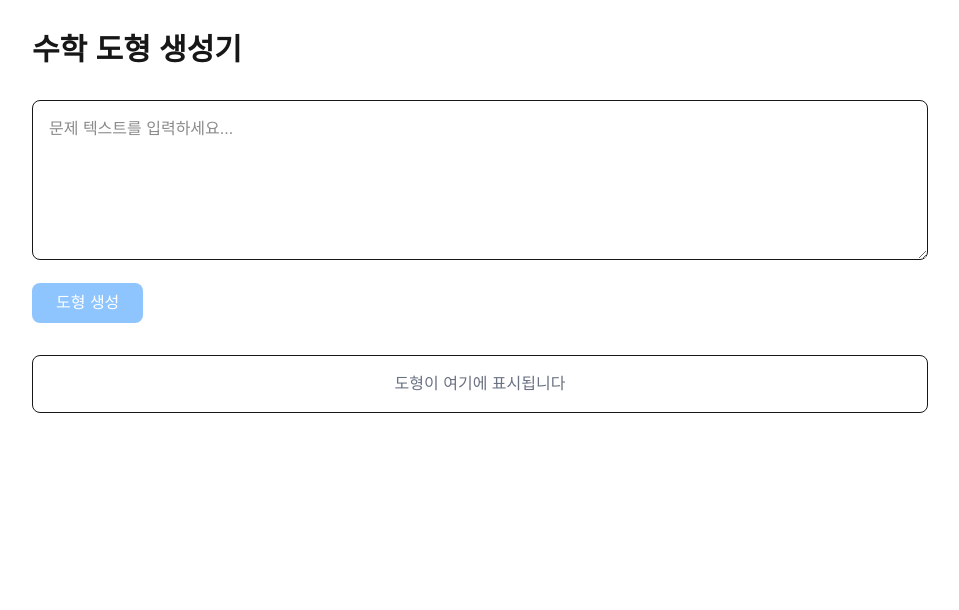
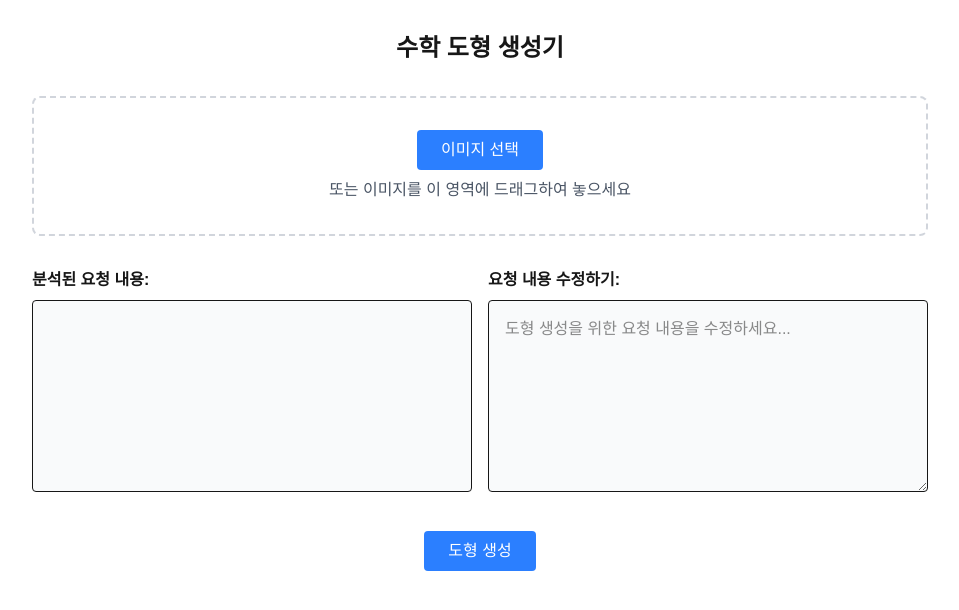
Before and after one commit to alisyos/diagram, a Next.js app: page / in a window 1280 px wide. Shown: the top 610 px of the page, without its empty margins (160-1119 px from the left). Built offline with nearby package versions, Linux system fonts and the light colour scheme.

Commit message:
feat: 이미지 업로드 UI 개선 및 드래그 앤 드롭 기능 추가

```diff
--- /dev/null
+++ b/app/api/analyze-problem/route.ts
@@ -0,0 +1,76 @@
+import { NextResponse } from 'next/server';
+import OpenAI from 'openai';
+
+const openai = new OpenAI({
+  apiKey: process.env.OPENAI_API_KEY,
+});
+
+export async function POST(request: Request) {
+  try {
+    const { base64Image } = await request.json();
+
+    const completion = await openai.chat.completions.create({
+      model: "gpt-4o",
+      messages: [
+        {
+          role: "system",
+          content: `당신은 기하학 문제를 분석하여, 문제에서 제공된 정보를 기반으로 자연어 요청을 생성하는 역할을 합니다.
+이미지 파일 형태로 공유되는 입력된 기하 문제를 다음의 규칙에 따라 변환하십시오.
+
+[기본 도형의 형태와 조건]
+문제에서 제시된 도형의 종류를 명확하게 설명합니다. (예: 평행사변형, 사다리꼴, 삼각형 등)
+도형이 특정한 성질을 가지면 명시합니다. (예: 직각삼각형, 정사각형, 직사각형 등)
+
+[점의 배치]
+문제에서 주어진 점들을 도형 내에서 어디에 위치하는지 설명합니다.
+주요 점들이 연결되는 방법을 나열합니다.
+
+[선분의 특성]
+문제에서 주어진 선분과 그 길이를 포함합니다.
+특정한 비율 관계가 있으면 명시합니다.
+
+[직각 관계 및 평행 관계]
+문제에서 언급된 직각 관계(⊥) 및 평행 관계(∥)를 포함합니다.
+
+[특정 점의 역할]
+특정 점이 도형 내에서 하는 역할을 설명합니다. (예: 선의 중점, 연장선과의 교점 등)
+
+[추가 조건]
+문제에서 주어진 특별한 조건이 있으면 포함합니다.
+
+응답은 번호가 매겨진 목록 형태로 제공하세요.`
+        },
+        {
+          role: "user",
+          content: [
+            {
+              type: "image_url",
+              image_url: {
+                url: base64Image,
+                detail: "high"
+              }
+            },
+            {
+              type: "text",
+              text: "이 수학 문제를 분석하여 도형 생성을 위한 자연어 요청으로 변환해주세요."
+            }
+          ]
+        }
+      ],
+      max_tokens: 1000,
+    });
+
+    const content = completion.choices[0].message.content;
+    if (!content) {
+      throw new Error('GPT 응답이 비어있습니다.');
+    }
+
+    return NextResponse.json({ content });
+  } catch (error) {
+    console.error('Error:', error);
+    return NextResponse.json(
+      { error: error instanceof Error ? error.message : '문제 분석 중 오류가 발생했습니다.' },
+      { status: 500 }
+    );
+  }
+}
--- a/app/api/generate-geometry/route.ts
+++ b/app/api/generate-geometry/route.ts
@@ -29,6 +29,7 @@ export async function POST(request: Request) {
 2. 문제에서 명시적으로 언급된 선분들을 식별합니다.
 3. 도형의 특성(평행, 수직, 길이 비율 등)을 분석합니다.
 4. 모든 기하학적 조건을 만족하는 좌표를 계산합니다.
+5. 원이 언급된 경우, 중심점과 반지름을 식별합니다.
 
 직각삼각형 처리 방법:
 1. 직각이 있는 꼭지점을 기준점으로 설정합니다.
@@ -48,6 +49,13 @@ export async function POST(request: Request) {
       "end": string,        // 끝점 라벨
       "length": number,     // 선분의 길이 (선택적)
       "showLength": boolean // 길이를 표시할지 여부, 기본값 false
+    }
+  ],
+  "circles": [
+    {
+      "center": string,     // 중심점 라벨
+      "radius": number,     // 반지름 길이
+      "showRadius": boolean // 반지름을 표시할지 여부, 기본값 false
     }
   ]
 }
@@ -85,7 +93,7 @@ ${text}
       const normalizedContent = cleanContent.replace(/(-?\d+)\/(\d+)/g, (_, num, den) => (Number(num) / Number(den)).toString());
       const geometryData = JSON.parse(normalizedContent);
 
-      if (!geometryData.points || !geometryData.lines) {
+      if (!geometryData.points || !geometryData.lines || !geometryData.circles) {
         throw new Error('잘못된 도형 데이터 형식입니다.');
       }
       return NextResponse.json(geometryData);
--- a/app/page.tsx
+++ b/app/page.tsx
@@ -1,18 +1,87 @@
 'use client';
 
-import { useState } from 'react';
+import { useState, useCallback } from 'react';
 import GeometryRenderer from './components/GeometryRenderer';
 
 export default function Home() {
-  const [input, setInput] = useState('');
+  const [imagePreview, setImagePreview] = useState<string | null>(null);
+  const [analyzedText, setAnalyzedText] = useState<string>('');
+  const [userText, setUserText] = useState<string>('');
   const [geometryData, setGeometryData] = useState(null);
-  const [error, setError] = useState('');
   const [isLoading, setIsLoading] = useState(false);
+  const [error, setError] = useState<string | null>(null);
+  const [isDragging, setIsDragging] = useState(false);
 
-  const handleSubmit = async (e: React.FormEvent) => {
+  const processImage = async (file: File) => {
+    if (!file) return;
+
+    setIsLoading(true);
+    setError(null);
+
+    try {
+      // 이미지를 Base64로 변환
+      const reader = new FileReader();
+      reader.onloadend = async () => {
+        const base64Image = reader.result as string;
+        setImagePreview(base64Image);
+
+        // 이미지 분석 API 호출
+        const response = await fetch('/api/analyze-problem', {
+          method: 'POST',
+          headers: {
+            'Content-Type': 'application/json',
+          },
+          body: JSON.stringify({ base64Image }),
+        });
+
+        const data = await response.json();
+        if (data.error) {
+          throw new Error(data.error);
+        }
+
+        setAnalyzedText(data.content);
+        setUserText(data.content);
+        setIsLoading(false);
+      };
+      reader.readAsDataURL(file);
+    } catch (err) {
+      setError(err instanceof Error ? err.message : '오류가 발생했습니다.');
+      setIsLoading(false);
+    }
+  };
+
+  const handleImageUpload = (e: React.ChangeEvent<HTMLInputElement>) => {
+    const file = e.target.files?.[0];
+    if (file) {
+      processImage(file);
+    }
+  };
+
+  const handleDragOver = (e: React.DragEvent) => {
     e.preventDefault();
-    setError('');
+    setIsDragging(true);
+  };
+
+  const handleDragLeave = (e: React.DragEvent) => {
+    e.preventDefault();
+    setIsDragging(false);
+  };
+
+  const handleDrop = (e: React.DragEvent) => {
+    e.preventDefault();
+    setIsDragging(false);
+
+    const file = e.dataTransfer.files?.[0];
+    if (file && file.type.startsWith('image/')) {
+      processImage(file);
+    }
+  };
+
+  const handleGenerateGeometry = async () => {
+    if (!userText) return;
+
     setIsLoading(true);
+    setError(null);
 
     try {
       const response = await fetch('/api/generate-geometry', {
@@ -20,20 +89,17 @@ export default function Home() {
         headers: {
           'Content-Type': 'application/json',
         },
-        body: JSON.stringify({ text: input }),
+        body: JSON.stringify({ text: userText }),
       });
 
       const data = await response.json();
-
-      if (!response.ok) {
-        throw new Error(data.error || '도형 생성 중 오류가 발생했습니다.');
+      if (data.error) {
+        throw new Error(data.error);
       }
 
       setGeometryData(data);
-    } catch (error) {
-      console.error('Error:', error);
-      setError(error instanceof Error ? error.message : '도형 생성 중 오류가 발생했습니다.');
-      setGeometryData(null);
+    } catch (err) {
+      setError(err instanceof Error ? err.message : '도형 생성 중 오류가 발생했습니다.');
     } finally {
       setIsLoading(false);
     }
@@ -41,39 +107,90 @@ export default function Home() {
 
   return (
     <main className="min-h-screen p-8">
-      <div className="max-w-4xl mx-auto">
-        <h1 className="text-3xl font-bold mb-8">수학 도형 생성기</h1>
+      <div className="max-w-4xl mx-auto space-y-8">
+        <h1 className="text-2xl font-bold text-center">수학 도형 생성기</h1>
 
-        <form onSubmit={handleSubmit} className="mb-8">
-          <textarea
-            value={input}
-            onChange={(e) => setInput(e.target.value)}
-            className="w-full h-40 p-4 border rounded-lg mb-4"
-            placeholder="문제 텍스트를 입력하세요..."
-            disabled={isLoading}
-          />
-          <button
-            type="submit"
-            className="bg-blue-500 text-white px-6 py-2 rounded-lg hover:bg-blue-600 disabled:bg-blue-300"
-            disabled={isLoading || !input.trim()}
-          >
-            {isLoading ? '도형 생성 중...' : '도형 생성'}
-          </button>
-        </form>
+        {/* 이미지 업로드 섹션 */}
+        <div
+          className={`space-y-4 border-2 border-dashed rounded-lg p-8 text-center transition-colors
+            ${isDragging ? 'border-blue-500 bg-blue-50' : 'border-gray-300'}`}
+          onDragOver={handleDragOver}
+          onDragLeave={handleDragLeave}
+          onDrop={handleDrop}
+        >
+          <div className="flex flex-col items-center">
+            <input
+              type="file"
+              accept="image/*"
+              onChange={handleImageUpload}
+              className="hidden"
+              id="imageUpload"
+            />
+            <label
+              htmlFor="imageUpload"
+              className="cursor-pointer bg-blue-500 text-white px-6 py-2 rounded hover:bg-blue-600"
+            >
+              이미지 선택
+            </label>
+            <p className="mt-2 text-gray-600">
+              또는 이미지를 이 영역에 드래그하여 놓으세요
+            </p>
+          </div>
 
-        <div className="border rounded-lg p-4">
-          {error ? (
-            <div className="text-center text-red-500">
-              {error}
-            </div>
-          ) : geometryData ? (
-            <GeometryRenderer data={geometryData} />
-          ) : (
-            <div className="text-center text-gray-500">
-              도형이 여기에 표시됩니다
+          {imagePreview && (
+            <div className="flex justify-center mt-4">
+              <img
+                src={imagePreview}
+                alt="업로드된 문제"
+                className="max-w-md border rounded"
+              />
             </div>
           )}
         </div>
+
+        {/* 분석된 텍스트와 사용자 수정 가능한 텍스트 영역 */}
+        <div className="grid grid-cols-2 gap-4">
+          <div className="space-y-2">
+            <h2 className="font-semibold">분석된 요청 내용:</h2>
+            <pre className="whitespace-pre-wrap border rounded p-4 bg-gray-50 h-48 overflow-auto">
+              {analyzedText}
+            </pre>
+          </div>
+          <div className="space-y-2">
+            <h2 className="font-semibold">요청 내용 수정하기:</h2>
+            <textarea
+              value={userText}
+              onChange={(e) => setUserText(e.target.value)}
+              className="w-full h-48 border rounded p-4 bg-gray-50"
+              placeholder="도형 생성을 위한 요청 내용을 수정하세요..."
+            />
+          </div>
+        </div>
+
+        {/* 도형 생성 버튼 */}
+        <div className="flex justify-center">
+          <button
+            onClick={handleGenerateGeometry}
+            disabled={isLoading}
+            className="bg-blue-500 text-white px-6 py-2 rounded hover:bg-blue-600 disabled:bg-gray-400"
+          >
+            {isLoading ? '처리 중...' : '도형 생성'}
+          </button>
+        </div>
+
+        {/* 에러 메시지 */}
+        {error && (
+          <div className="text-red-500 text-center">
+            {error}
+          </div>
+        )}
+
+        {/* 생성된 도형 */}
+        {geometryData && (
+          <div className="border rounded p-4">
+            <GeometryRenderer data={geometryData} />
+          </div>
+        )}
       </div>
     </main>
   );
```
Also changed, not shown: app/components/GeometryRenderer.tsx (+64 -5 lines).
